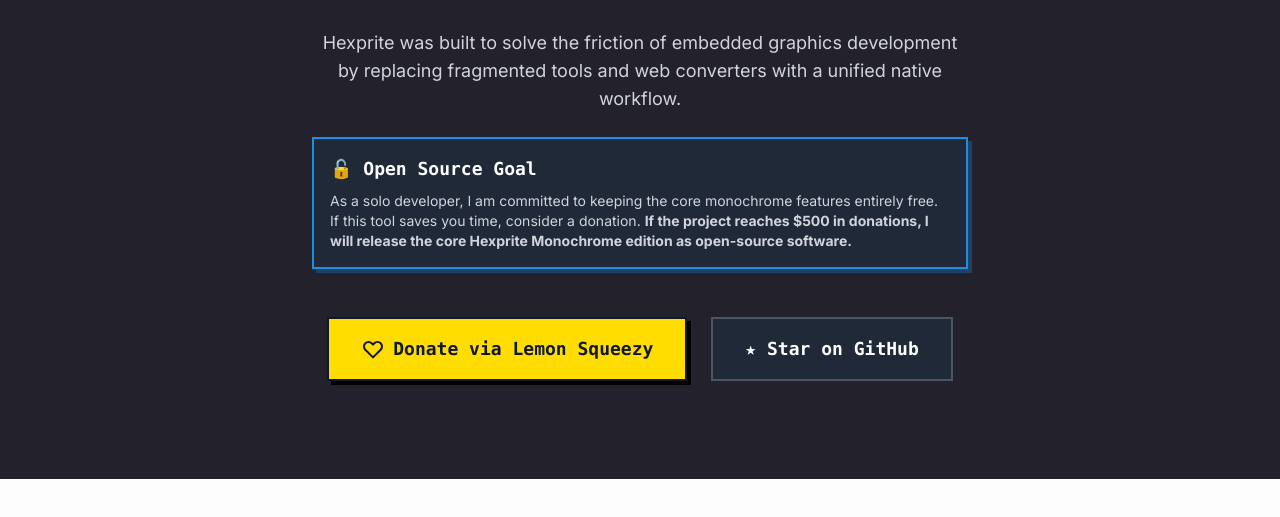
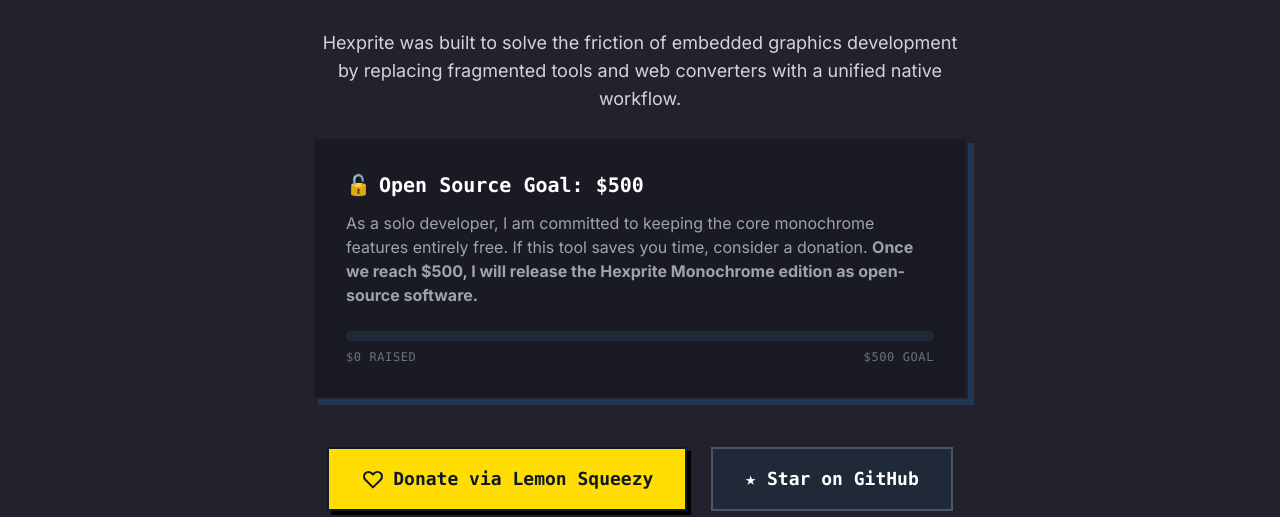
Before and after one commit to showmik/hexprite.com, a plain HTML site: page index.html in a window 1280 px wide. Shown: the part 5480-5997 px from the top of the page. Drawn offline with nearby package versions, Linux system fonts and the light colour scheme; no server answers.

Commit message:
feat: add funding progress bar and GitHub link
Added a visual progress bar to the support section showing donation progress toward the $500 open-source goal, with updated styling and clearer copy. Also linked the "Star on GitHub" button to the actual repository.

```diff
--- a/index.html
+++ b/index.html
@@ -521,6 +521,7 @@
     </section>
 
     <!-- Support Section -->
+    <!-- Support Section -->
     <section id="support" class="py-16 md:py-24 bg-brandDark text-white border-t-2 border-brandDark">
         <div class="max-w-4xl mx-auto px-4 sm:px-6 lg:px-8 text-center">
             <h2 class="text-2xl md:text-3xl font-extrabold mb-6 md:mb-8 font-mono">> Support the Project</h2>
@@ -529,11 +530,23 @@
                 <p>
                     Hexprite was built to solve the friction of embedded graphics development by replacing fragmented tools and web converters with a unified native workflow.
                 </p>
-                <div class="bg-gray-800 border-2 border-brand p-4 text-left shadow-[4px_4px_0px_0px_rgba(26,143,227,0.3)]">
-                    <h3 class="text-white font-bold font-mono text-lg mb-2">🔓 Open Source Goal</h3>
-                    <p class="text-sm">
-                        As a solo developer, I am committed to keeping the core monochrome features entirely free. If this tool saves you time, consider a donation. <strong>If the project reaches $500 in donations, I will release the core Hexprite Monochrome edition as open-source software.</strong>
+                <div class="bg-[#1a1a24] border-2 border-brandDark dark:border-gray-800 shadow-[6px_6px_0px_0px_rgba(26,143,227,0.2)] text-left overflow-hidden mt-10 p-6 md:p-8">
+                    <div class="flex items-center gap-2 mb-3">
+                        <span class="text-xl">🔓</span>
+                        <h3 class="text-white font-bold font-mono text-lg md:text-xl">Open Source Goal: $500</h3>
+                    </div>
+                    <p class="text-gray-400 text-sm md:text-base leading-relaxed mb-6">
+                        As a solo developer, I am committed to keeping the core monochrome features entirely free. If this tool saves you time, consider a donation. <strong>Once we reach $500, I will release the Hexprite Monochrome edition as open-source software.</strong>
                     </p>
+
+                    <!-- Progress Bar -->
+                    <div class="w-full bg-gray-800 h-2.5 rounded-full overflow-hidden mb-2">
+                        <div class="bg-brand h-full" style="width: 0%"></div>
+                    </div>
+                    <div class="flex justify-between text-xs font-mono text-gray-500 uppercase tracking-wider">
+                        <span>$0 Raised</span>
+                        <span>$500 Goal</span>
+                    </div>
                 </div>
             </div>
 
@@ -545,7 +558,7 @@
                     </svg>
                     Donate via Lemon Squeezy
                 </a>
-                <a href="#"
+                <a href="https://github.com/showmik/hexprite" target="_blank" rel="noopener noreferrer"
                     class="px-6 py-4 md:px-8 md:py-4 bg-gray-800 text-white font-mono font-bold text-base md:text-lg hover:bg-gray-700 border-2 border-gray-600 transition-all flex items-center justify-center gap-2">
                     ★ Star on GitHub
                 </a>
```
